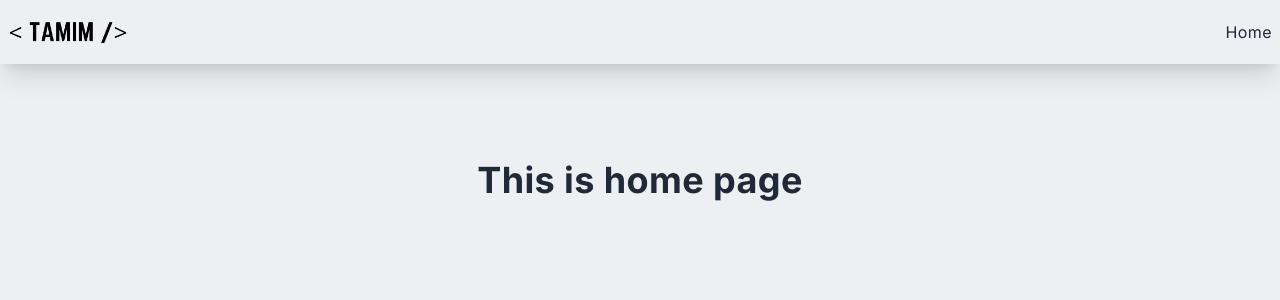
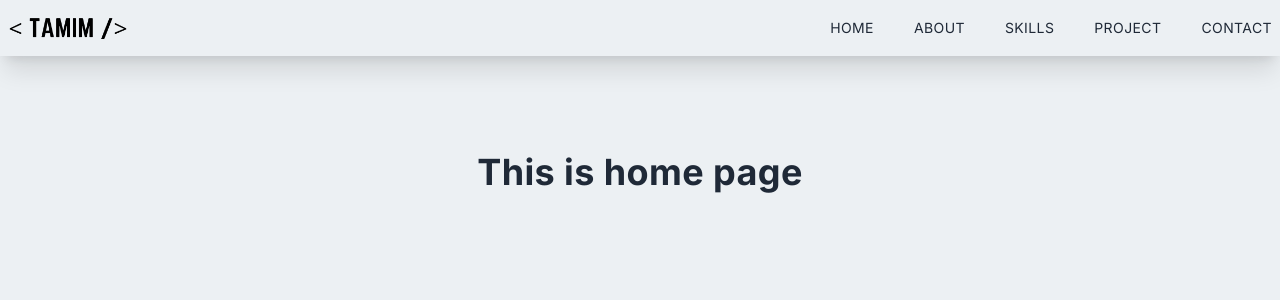
Before and after one commit to TamimMahmudBD/portfolio, a Next.js app: page / in a window 1280 px wide. Shown: the top 300 px of the page. Built offline with nearby package versions, Linux system fonts and the light colour scheme.

Commit message:
make navbar for mobile responsive

```diff
--- a/components/Navbar.jsx
+++ b/components/Navbar.jsx
@@ -1,13 +1,76 @@
-import React from 'react'
-import Image from 'next/image'
-import Link from 'next/link'
+"use client"
+import React, {useState} from 'react';
+import Image from 'next/image';
+import Link from 'next/link';
+import { AiOutlineMenu, AiOutlineClose, AiOutlineMail} from "react-icons/ai";
+import { FaLinkedin, FaGithub } from "react-icons/fa";
+import { BsPersonLinesFill } from "react-icons/bs";
+
 const Navbar = () => {
+  const [nav, setNav] = useState(false);
+
+  const handleNav = () => {
+    setNav(!nav)
+  }
   return (
-    <div className='flex w-full h-16 shadow-xl z-[100]'>
+    <div className='flex w-full h-14 shadow-xl z-[100]'>
       <div className='flex justify-between items-center w-full h-full px-2 2xl:px-16'>
-        <Image src='/assets/logo.png' alt='/' width='130' className='md:h-[28px] md:w-[120px] h-[25px] w-[100px]' height='20' />
         <div>
-          <Link href='/'> <li >Home</li></Link>
+          <Image src='/assets/logo.png' alt='/' width='130' className='md:h-[28px] md:w-[120px] h-[25px] w-[100px]' height='20' />
+        </div>
+        <div className='hidden md:flex'>
+          <Link href='/'> <li className='ml-10 text-sm uppercase hover:border-b '>Home</li></Link>
+          <Link href='/'> <li className='ml-10 text-sm uppercase hover:border-b '>About</li></Link>
+          <Link href='/'> <li className='ml-10 text-sm uppercase hover:border-b '>Skills</li></Link>
+          <Link href='/'> <li className='ml-10 text-sm uppercase hover:border-b '>Project</li></Link>
+          <Link href='/'> <li className='ml-10 text-sm uppercase hover:border-b '>Contact</li></Link>
+        </div>
+        <div onClick={handleNav} className='md:hidden rounded-full shadow-xl shadow-gray p-3 cursor-pointer'>
+          <AiOutlineMenu />
+        </div>
+      </div>
+
+
+      <div className={nav ? 'md:hidden fixed left-0 top-0 w-full h-screen bg-black/70 ' : ''}>
+        <div className={nav ? 'md:hidden px-4 fixed left-0 top-0 w-[75%] sm:w-[60%] md:w-[45%] h-screen bg-[#ecf0f3] ease-in duration-500' : 'px-4 fixed left-[-100%] top-0 w-[75%] sm:w-[60%] md:w-[45%] h-screen bg-[#ecf0f3] ease-in duration-500'}>
+          <div className=''>
+            <div className=' pt-3 flex w-full items-center justify-between'>
+              <div>
+                <Image src='/assets/logo.png' alt='/' width='130' className='md:h-[28px] md:w-[100px] h-[20px] w-[80px]' height='20' />
+                <p className=' text-sm'>Let's buld your dream</p>
+              </div>
+              <div onClick={handleNav} className='rounded-full shadow-xl shadow-gray p-3 cursor-pointer'>
+                <AiOutlineClose />
+              </div>
+            </div>
+            <div className='border-b border-gray-300 mt-2'> </div>
+          </div>
+          <div className='py-4'>
+            <ul className='capitalize'>
+              <Link href='/'><li className='py-4 text-sm'>Home</li></Link>
+              <Link href='/'><li className='py-4 text-sm'>About</li></Link>
+              <Link href='/'><li className='py-4 text-sm'>Skills</li></Link>
+              <Link href='/'><li className='py-4 text-sm'>Project</li></Link>
+              <Link href='/'><li className='py-4 text-sm'>Contact</li></Link>
+            </ul>
+            <div className='pt-10 uppercase tracking-widest text-[#0f0f0ffa]'>
+              <p>Let's Connect</p>
+              <div className='flex justify-between my-4 w-[80%]'>
+                <div className='rounded-full shadow-xl shadow-gray p-3 cursor-pointer hover:cals-105 ease-in duration-300'>
+                  <FaLinkedin />
+                </div>
+                <div className='rounded-full shadow-xl shadow-gray p-3 cursor-pointer hover:cals-105 ease-in duration-300'>
+                  <FaGithub />
+                </div>
+                <div className='rounded-full shadow-xl shadow-gray p-3 cursor-pointer hover:cals-105 ease-in duration-300'>
+                  <AiOutlineMail />
+                </div>
+                <div className='rounded-full shadow-xl shadow-gray p-3 cursor-pointer hover:cals-105 ease-in duration-300'>
+                  <BsPersonLinesFill />
+                </div>
+              </div>
+            </div>
+          </div>
         </div>
       </div>
     </div>
--- a/package.json
+++ b/package.json
@@ -16,6 +16,7 @@
     "postcss": "8.4.29",
     "react": "18.2.0",
     "react-dom": "18.2.0",
+    "react-icons": "^4.11.0",
     "tailwindcss": "3.3.3"
   }
 }
```
Also changed, not shown: 1 other file (tests, documents, lock files or other folders).
